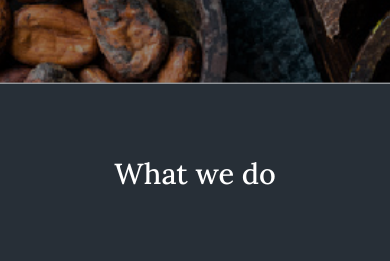
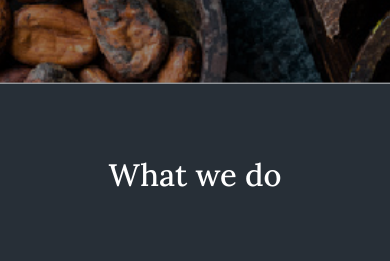
Before and after one commit to kmwa20042000/choco-phillipe, a plain HTML site: page index.html in a window 390 px wide. Shown: the part 800-1061 px from the top of the page. Drawn offline with Linux system fonts and the light colour scheme.

Commit message:
font sizes

```diff
--- a/css/style.css
+++ b/css/style.css
@@ -121,7 +121,7 @@ header.masthead h1 {
     height: 230px;
   }
   .main-header p {
-    font-size: 29px;
+    font-size: 31px;
   }
   .bio-pic {
     max-width: 230px;
```
